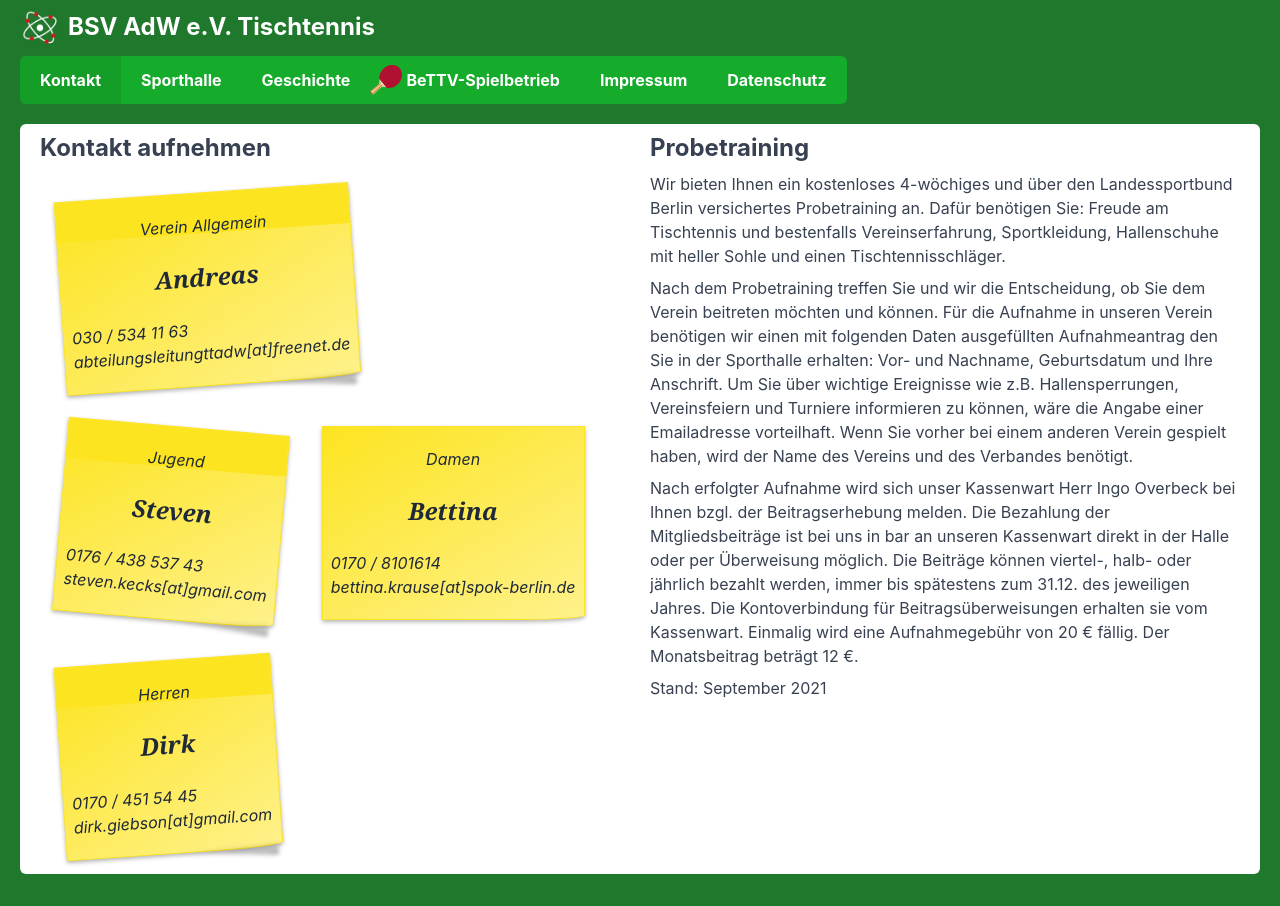
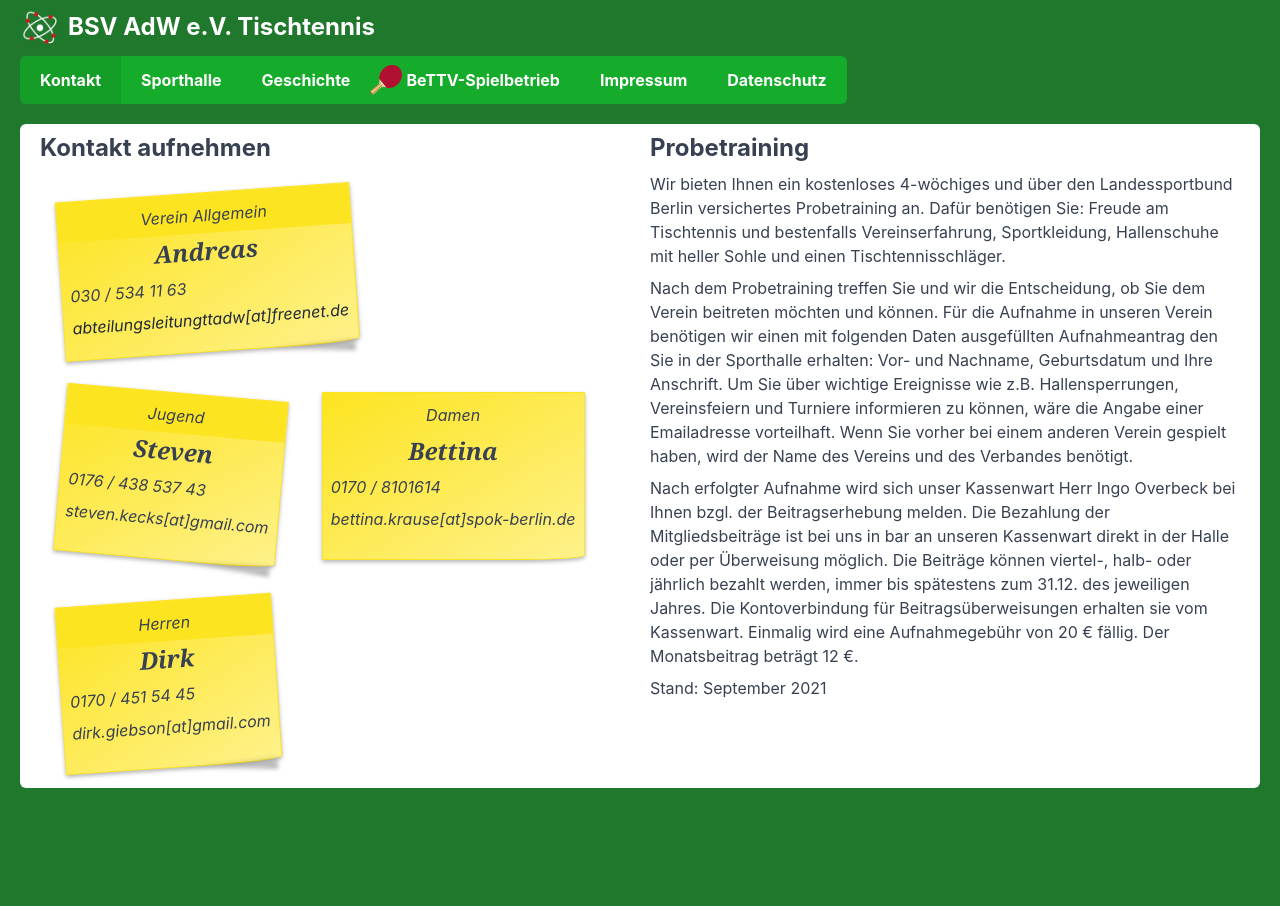
Before and after one commit to sbry/bsvadw.de, a Next.js app: page /kontakt in a window 1280 px wide. After the commit the page ends 820 px from the top, so only its background shows below. Built offline with nearby package versions, Linux system fonts and the light colour scheme.

Commit message:
the post-its with ideal margins

```diff
--- a/pages/datenschutz.js
+++ b/pages/datenschutz.js
@@ -1,5 +1,5 @@
 export default function Datenschutz(props) {
-    return <div className={"max-w-prose"}>
+    return <div className={"max-w-prose pt-0.5"}>
         <h1>Datenschutz&shy;erkl&auml;rung</h1>
         <h2>1. Datenschutz auf einen Blick</h2>
         <h3>Allgemeine Hinweise</h3> <p>Die folgenden Hinweise geben einen einfachen &Uuml;berblick dar&uuml;ber,
--- a/pages/impressum.js
+++ b/pages/impressum.js
@@ -1,15 +1,16 @@
 export default function Impressum() {
     return (
-        <div className={"max-w-prose"}>
-            <div><h1> Impressum</h1>
+        <div className={"max-w-prose pt-0.5"}>
+
+            <h1> Impressum</h1>
 
             <address>
-                    Berliner Sportverein Akademie der Wissenschaften e.V.<br/>
-                    Abteilung Tischtennis<br/>
-                    Kablower Weg 89<br/>
-                    12526 Berlin<br/>
-                    Tel: 0172 / 7827627<br/>
-                    eMail-Kontakt: abteilungsleitungttadw[at]freenet.de
+                <p>Berliner Sportverein Akademie der Wissenschaften e.V.</p>
+                <p>Abteilung Tischtennis</p>
+                <p>Kablower Weg 89</p>
+                <p>12526 Berlin</p>
+                <p>Tel: 0172 / 7827627</p>
+                <p>abteilungsleitungttadw[at]freenet.de</p>
             </address>
             <p>
                 Rechtshinweis:
@@ -31,6 +32,5 @@ export default function Impressum() {
                 Links führen.
             </p>
         </div>
-        </div>
     )
 }
--- a/pages/kontakt.js
+++ b/pages/kontakt.js
@@ -4,46 +4,44 @@ export default function Kontakt() {
             <div>
                 <h1> Kontakt aufnehmen</h1>
                 <address className={"px-2"}>
-                    <div className={'text-center'}>
+                    <p className={'text-center'}>
                         Verein Allgemein
-                    </div>
-                    <br/>
-                    <div className={'text-center font-bold text-2xl font-serif'}>
+                    </p>
+                    <p className={'text-center font-bold text-2xl font-serif'}>
                         Andreas
-                    </div>
-                    <br/>
-                    030 / 534 11 63<br/>
+                    </p>
+                    <p className={'oldstyle-nums'}> 030 / 534 11 63</p>
                     abteilungsleitungttadw[at]freenet.de
                 </address>
                 <address className={"px-2"}>
-                    <div className={'text-center'}> Jugend</div>
-                    <br/>
-                    <div className={'text-center font-bold text-2xl font-serif'}>
+                    <p className={'text-center'}> Jugend</p>
+                    <p className={'text-center font-bold text-2xl font-serif'}>
                         Steven
-                    </div>
-                    <br/>0176 / 438 537 43<br/>steven.kecks[at]gmail.com
+                    </p>
+                    <p className={'oldstyle-nums'}>0176 / 438 537 43</p><p>steven.kecks[at]gmail.com</p>
                 </address>
                 <address className={"px-2"}>
-                    <div className={'text-center'}>
+                    <p className={'text-center'}>
                         Damen
-                    </div>
-                    <br/>
-                    <div className={'text-center font-bold text-2xl font-serif'}>
+                    </p>
+                    <p className={'text-center font-bold text-2xl font-serif'}>
                         Bettina
-                    </div>
-                    <br/>
-                    0170 / 8101614 <br/>
-                    bettina.krause[at]spok-berlin.de
+                    </p>
+                    <p className={'oldstyle-nums'}>
+                        0170 / 8101614</p>
+                    <p>
+                        bettina.krause[at]spok-berlin.de
+                    </p>
                 </address>
                 <address className={"px-2"}>
-                    <div className={'text-center'}>
+                    <p className={'text-center'}>
                         Herren
-                    </div>
-                    <br/>
-                    <div className={'text-center font-bold text-2xl font-serif'}>
+                    </p>
+                    <p className={'text-center font-bold text-2xl font-serif'}>
                         Dirk
-                    </div>
-                    <br/>0170 / 451 54 45<br/>dirk.giebson[at]gmail.com
+                    </p>
+                    <p className={'oldstyle-nums'}>0170 / 451 54 45</p>
+                    <p>dirk.giebson[at]gmail.com</p>
                 </address>
 
 
--- a/pages/sporthalle.js
+++ b/pages/sporthalle.js
@@ -12,10 +12,10 @@ export default function Geschichte() {
             <div className="">
                 <h2>Adresse</h2>
                 <address>
-                    Am Plänterwald 17 <br/>12435 Berlin <br/>
-
+                    <p>Am Plänterwald 17</p><p>12435 Berlin</p>
+<p className={"text-sm"}>
                     <small>Eingang zur Halle zu Fuß über Erwin-Bennewitz-Weg</small>
-
+</p>
 
                 </address>
                 <h2>Fahrverbindungen</h2>
--- a/styles/app.scss
+++ b/styles/app.scss
@@ -120,7 +120,7 @@ $post-it-color-dark: #fde420;
 
 
 address {
-  @apply m-5 inline-block p-5 text-gray-800;
+  @apply m-5 inline-block px-5 pb-5 pt-0.5 text-gray-800;
   background: $post-it-color-light linear-gradient(150deg, $post-it-color-dark 0%, $post-it-color-light 100%);
   border: 1px solid $post-it-color-dark;
   box-shadow: 0px 2px 4px rgba(0, 0, 0, 0.3);
```
Lines whose indentation alone changed are shown as unchanged.
